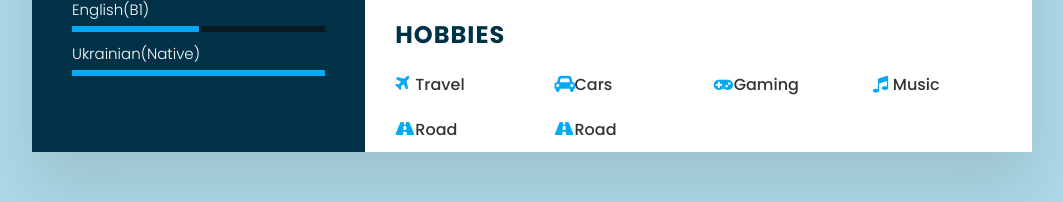
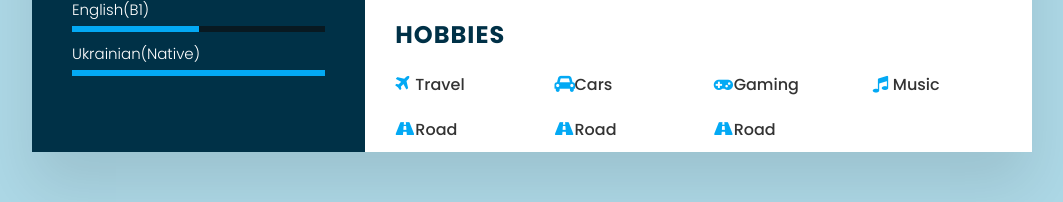
Before and after one commit to RuslanLesyuk/ruslanlesyuk_resume, a PHP site: page / in a window 1280 px wide. Shown: the part 938-1140 px from the top of the page, without its empty margins (108-1171 px from the left). Run offline with PHP 8.4, Linux system fonts and the light colour scheme; data comes from the database, SQL or seed files in the repository; data that the repository does not hold is empty.

Commit message:
update index.php

```diff
--- a/src/index.php
+++ b/src/index.php
@@ -232,6 +232,7 @@ mysqli_close($conn);
             <li><i class="fa fa-music" aria-hidden="true"></i>Music</li>
             <li><i class="fa fa-road" aria-hidden="true"></i>Road</li>
             <li><i class="fa fa-road" aria-hidden="true"></i>Road</li>
+	    <li><i class="fa fa-road" aria-hidden="true"></i>Road</li>
       </ul>
     </div>
 </body>
```
